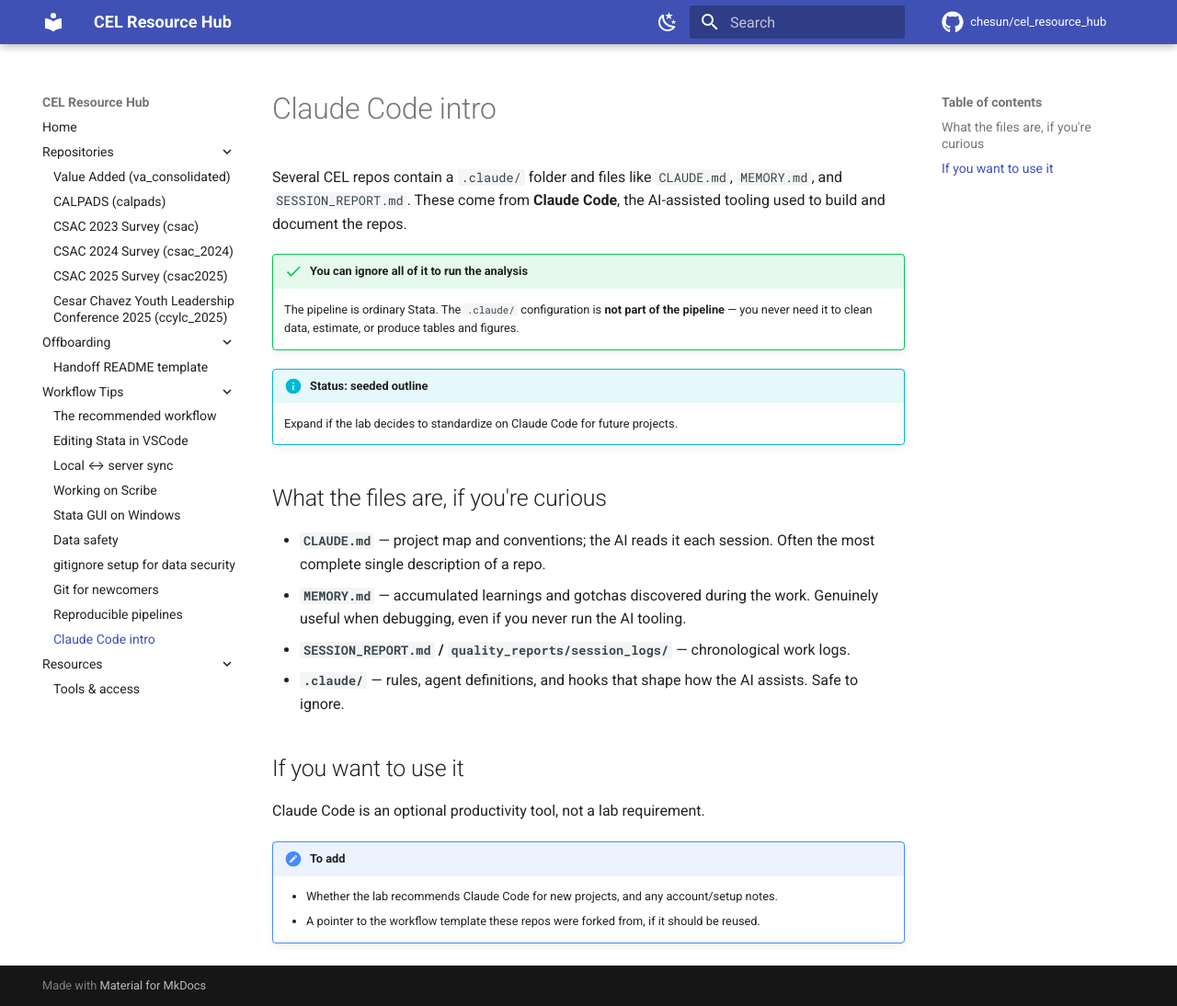
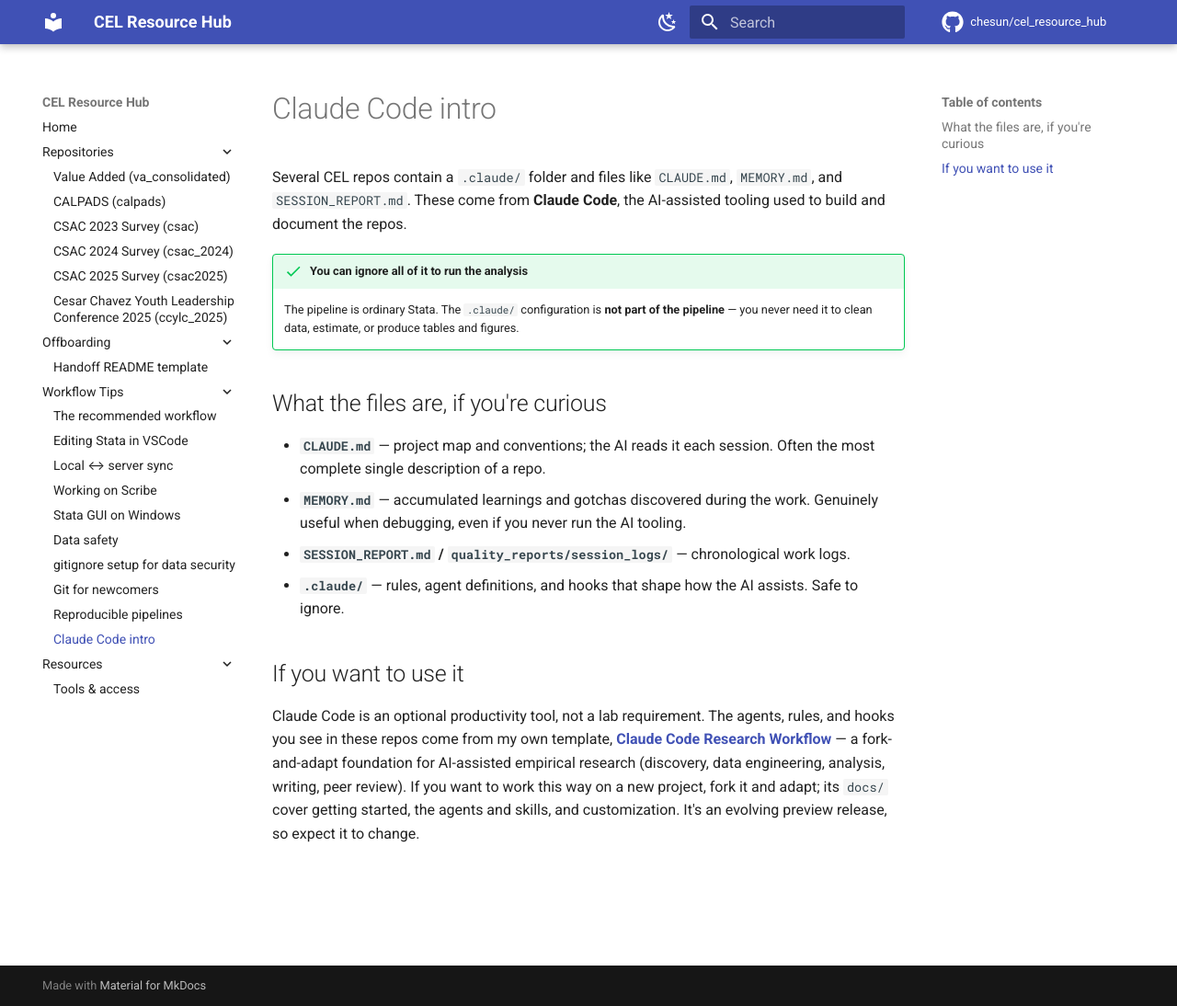
Before and after one commit to chesun/cel_resource_hub, an MkDocs documentation site: the page built from docs/workflow-tips/claude-code-intro.md, in a window 1280 px wide and 1094 px high. Shown: the whole window at 92% size. Built offline with MkDocs 1.6.1 and Material for MkDocs 9.7.7, drawn with Linux system fonts in a browser that asks for light colours; comment, search, counter and statistics services are not loaded.

Commit message:
Claude Code intro: link my workflow template (TODO #3)
Point claude-code-intro at chesun/claude-research-workflow (my
fork-and-adapt research-workflow template, verified public), and drop the
page's now-stale seeded-outline note + To-add block.

mkdocs build --strict: exit 0, no warnings.

Co-Authored-By: Claude Opus 4.8 (1M context) <noreply@anthropic.com>

```diff
--- a/docs/workflow-tips/claude-code-intro.md
+++ b/docs/workflow-tips/claude-code-intro.md
@@ -7,9 +7,6 @@ and document the repos.
 !!! success "You can ignore all of it to run the analysis"
     The pipeline is ordinary Stata. The `.claude/` configuration is **not part of the
     pipeline** — you never need it to clean data, estimate, or produce tables and figures.
-
-!!! info "Status: seeded outline"
-    Expand if the lab decides to standardize on Claude Code for future projects.
 
 ## What the files are, if you're curious
 
@@ -23,8 +20,10 @@ and document the repos.
 
 ## If you want to use it
 
-Claude Code is an optional productivity tool, not a lab requirement.
-
-!!! todo "To add"
-    - Whether the lab recommends Claude Code for new projects, and any account/setup notes.
-    - A pointer to the workflow template these repos were forked from, if it should be reused.
+Claude Code is an optional productivity tool, not a lab requirement. The agents, rules, and hooks
+you see in these repos come from my own template,
+**[Claude Code Research Workflow](https://github.com/chesun/claude-research-workflow)** — a
+fork-and-adapt foundation for AI-assisted empirical research (discovery, data engineering,
+analysis, writing, peer review). If you want to work this way on a new project, fork it and adapt;
+its `docs/` cover getting started, the agents and skills, and customization. It's an evolving
+preview release, so expect it to change.
```
Also changed, not shown: TODO.md (+1 -1 lines).
